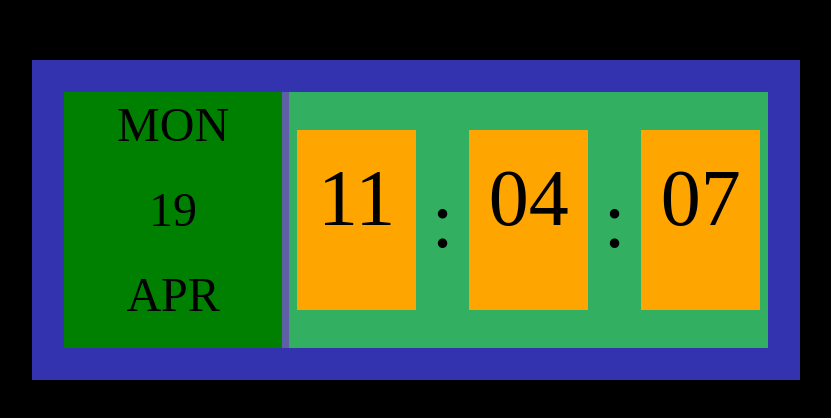
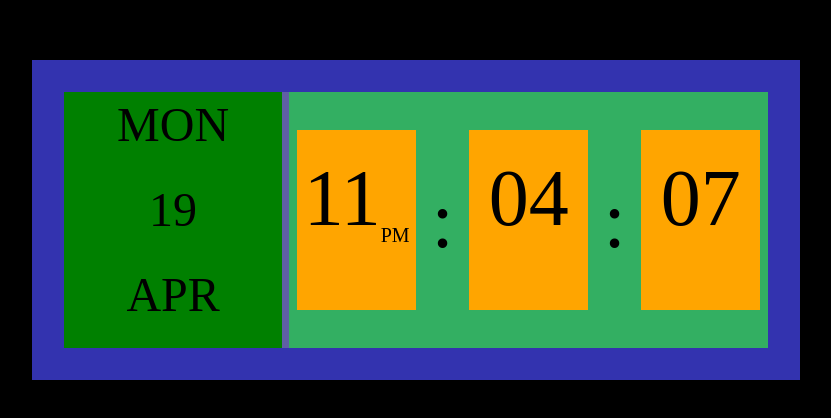
Before and after one commit to Jev-Smith/Flip-Clock, a plain HTML site: page index.html in a window 1280 px wide. Shown: the part 204-622 px from the top of the page, without its empty margins (224-1055 px from the left). Drawn offline with Linux system fonts and the light colour scheme.

Commit message:
Improved 24-hour to 12-hour conversion

```diff
--- a/script.js
+++ b/script.js
@@ -86,7 +86,7 @@ function updateFlipClock(){
             currentMonth = "NULL";
     }
 
-    // Add zero in front of numbers less than 10
+    // Add a zero in front of numbers less than 10
     if(currentMinute < 10){
         currentMinute = `0${currentMinute}`;
     }
@@ -96,14 +96,22 @@ function updateFlipClock(){
     }
 
     // Converts hour from 24 to 12
-    currentHour -= 12;
-    // Prevents currentHour from being a negative number when it is equal to 0
-    currentHour = Math.abs(currentHour);
+    if(currentHour == 0){
+        hour.innerHTML = `${currentHour + 12}<sub>AM</sub>`;
+    }
+    else if(currentHour < 12 && currentMinute <= 59){
+        hour.innerHTML = `${currentHour}<sub>AM</sub>`;
+    }
+    else if(currentHour == 12){
+        hour.innerHTML = `${currentHour}<sub>PM</sub>`;
+    }
+    else if(currentHour > 12){
+        hour.innerHTML = `${currentHour - 12}<sub>PM</sub>`;
+    }
 
     day.innerText = currentDay;
     date.innerText = currentDate;
     month.innerText = currentMonth;
-    hour.innerText = currentHour;
     minute.innerText = currentMinute;
     second.innerText = currentSecond;
 }
--- a/style.css
+++ b/style.css
@@ -70,3 +70,7 @@ body{
     text-align: center;
     line-height: 1.7;
 }
+
+sub{
+    font-size: .25em;
+}
```
